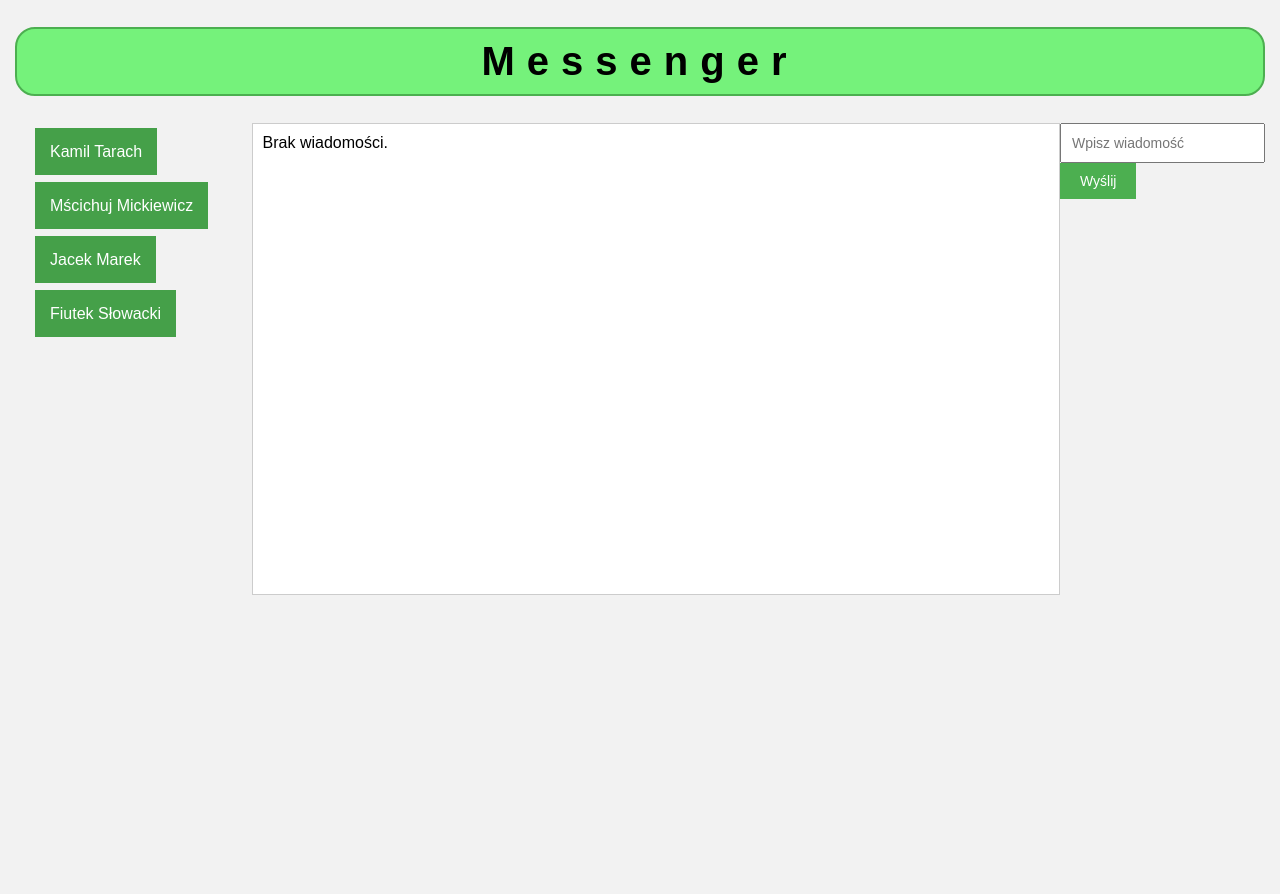
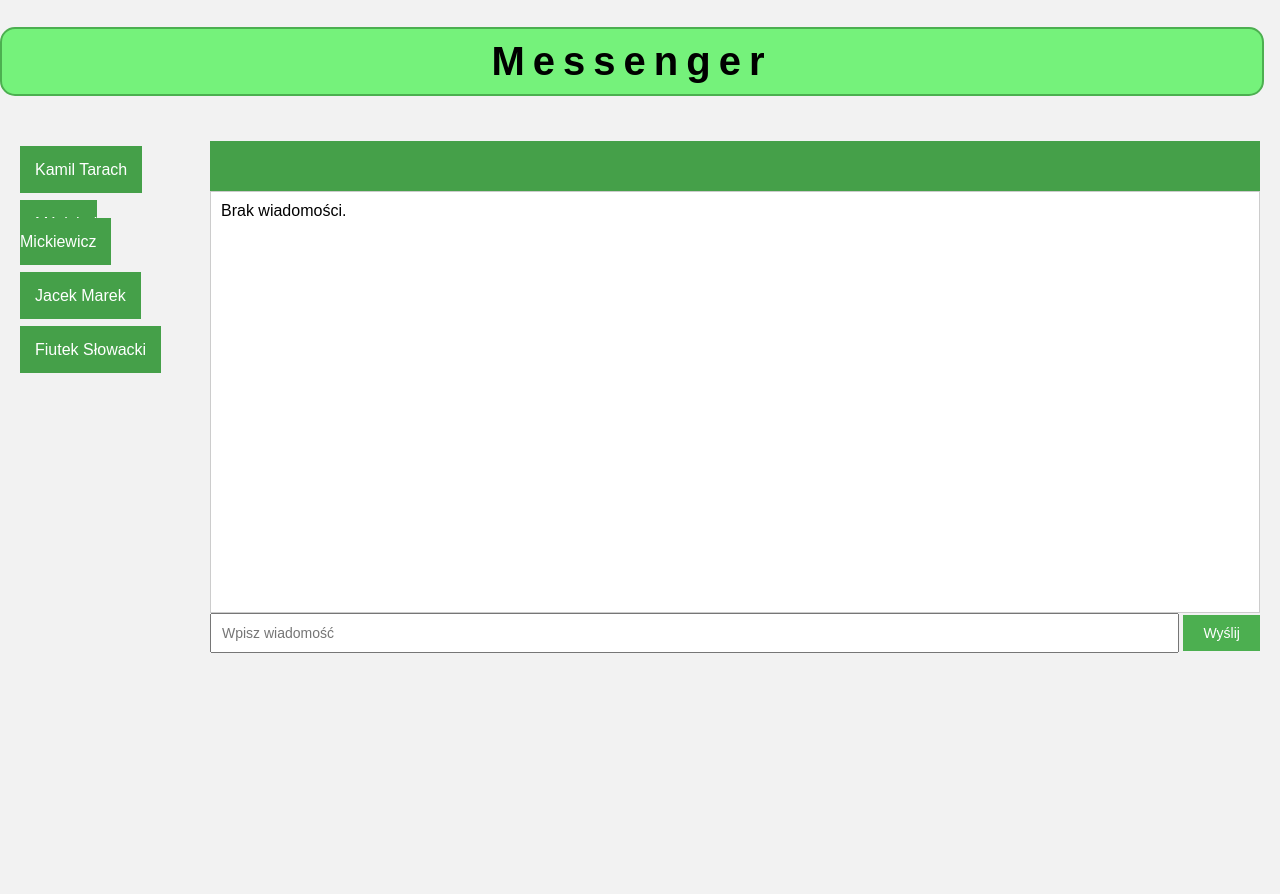
Before and after one commit to kamiltarach/mes, a PHP site: page /mes.html in a window 1280 px wide. Before the commit the page ends 595 px from the top, so only its background shows below. Run offline with PHP 8.4, Linux system fonts and the light colour scheme; data that the repository does not hold is empty.

Commit message:
jest lepiej

```diff
--- a/mes.css
+++ b/mes.css
@@ -1,25 +1,50 @@
 body {
   font-family: Arial, sans-serif;
-  margin: 15px;
+  margin: 0;
+  overflow: hidden;
+  width: 100%;
   background-color: #f2f2f2;
+  display: grid;
+  grid-template-columns: 1fr 5fr;
+  grid-template-rows: 1fr 50px 3fr 1fr 1fr;
+  grid-template-areas:
+  "h h n"
+  "rc rn n"
+  "rc mc n"
+  "rc mf n";
 }
-#all-about-mess{
-  display: flex;
+#header{grid-area: h;}
+#recipient-container{grid-area: rc;}
+#recipient-name{grid-area: rn;}
+#message-container{grid-area: mc;}
+.message-form{grid-area: mf;}
+.null{grid-area: n;}
+/*---------------------------------*/
+#header{
+  text-align: center;
+}
+.null{
+  width: 20px;
 }
 #header h1{
-  flex-basis: 1fr;
-  padding: 10px;
+  padding-top: 10px;
+  padding-bottom: 10px;
   border: 2px solid #4CAF50;
-  border-radius: 20px;
-  letter-spacing: 12px;
+  border-radius: 15px;
+  letter-spacing: 8px;
   font-size: 250%;
-  text-align: center;
+  width: 100%;
   background-color: #75f27b;
 }
+#recipient-name{
+  text-align: center;
+  background-color: #45a049;
+  color: white;
+  padding: 8px;
+  font-size: 200%;
+}
 #message-container {
-  height: 450px;
-  flex-grow: 1;
-  flex-basis: 80%;
+  height: 400px;
   overflow-y: scroll;
   border: 1px solid #ccc;
   padding: 10px;
@@ -27,6 +52,7 @@ body {
 }
 #message-input {
   padding: 10px;
+  width: 90%;
   font-size: 14px;
 }
 #send-button {
@@ -39,9 +65,6 @@ body {
 }
 #send-button:hover {
   background-color: #45a049;
-}
-.message-form{
-  flex-basis: 10%;
 }
 .message{
   margin-bottom: 10px;
@@ -59,10 +82,9 @@ body {
   text-align: center;
   background-color: #45a049;
   color: white;
-  margin-top: 20px;
-  margin-bottom: 10px;
+  margin-top: 30px;
+  margin-bottom: 30px;
 }
 #recipient-container{
-  flex-basis: 20%;
   margin: 20px;
 }
--- a/mes.html
+++ b/mes.html
@@ -11,20 +11,51 @@
   <div id="header">
     <h1>Messenger</h1>
   </div>
-  <section id="all-about-mess">
     <div id="recipient-container">
       <a href="#" class="recipient-link" data-recipient="Kamil Tarach">Kamil Tarach</a><br><br><br>
       <a href="#" class="recipient-link" data-recipient="Mścichuj Mickiewicz">Mścichuj Mickiewicz</a><br><br><br>
       <a href="#" class="recipient-link" data-recipient="Jacek Marek">Jacek Marek</a><br><br><br>
       <a href="#" class="recipient-link" data-recipient="Fiutek Słowacki">Fiutek Słowacki</a><br><br><br>
     </div>
+    <div id="recipient-name"></div>
     <div id="message-container"></div>
     <form class="message-form" action="mes.php" method="POST">
       <input type="text" id="message-input" name="message" placeholder="Wpisz wiadomość">
       <button type="submit" id="send-button">Wyślij</button>
     </form>
-  </section>
+    <div class="null">
+
+    </div>
   <script>
+    //skrolowanie na dół
+    function scrollToBottom() {
+      var messageContainer = document.getElementById("message-container");
+      messageContainer.scrollTop = messageContainer.scrollHeight;
+    }
+
+    // Funkcja do aktualizacji nazwy rozmówcy
+    function updateRecipientName(recipient) {
+      var recipientNameElement = document.getElementById('recipient-name');
+      recipientNameElement.innerText = recipient;
+    }
+
+    // Obsługa kliknięcia na hiperłącze rozmówcy
+    $(".recipient-link").click(function(e) {
+      e.preventDefault(); // Zapobieganie domyślnej akcji kliknięcia
+
+      // Usunięcie zaznaczenia ze wszystkich hiperłączy
+      $(".recipient-link").removeClass("selected");
+
+      // Zaznaczenie wybranego rozmówcy
+      $(this).addClass("selected");
+
+      // Pobranie nazwy rozmówcy
+      var recipient = $(this).data("recipient");
+
+      // Aktualizacja nazwy rozmówcy
+      updateRecipientName(recipient);
+    });
+
     // Funkcja do obsługi przycisku "Wyślij"
     function sendMessage() {
       var messageInput = document.getElementById("message-input");
@@ -38,6 +69,7 @@
       if (!recipient) {
         alert("Wybierz rozmówcę!");
         return;
+        scrollToBottom();
       }
 
       // Tworzenie nowego elementu wiadomości
@@ -71,6 +103,7 @@
           console.log("Błąd zapisu wiadomości: " + error);
         }
       });
+      scrollToBottom();
     }
 
     // Obsługa kliknięcia na hiperłącze rozmówcy
@@ -111,7 +144,7 @@
       });
     }
 
-    // Wywołaj funkcję fetchMessages co 5 sekund
+    // Wywołaj funkcję fetchMessages co 0,5 sekundy
     setInterval(fetchMessages, 500);
   </script>
 </body>
```
